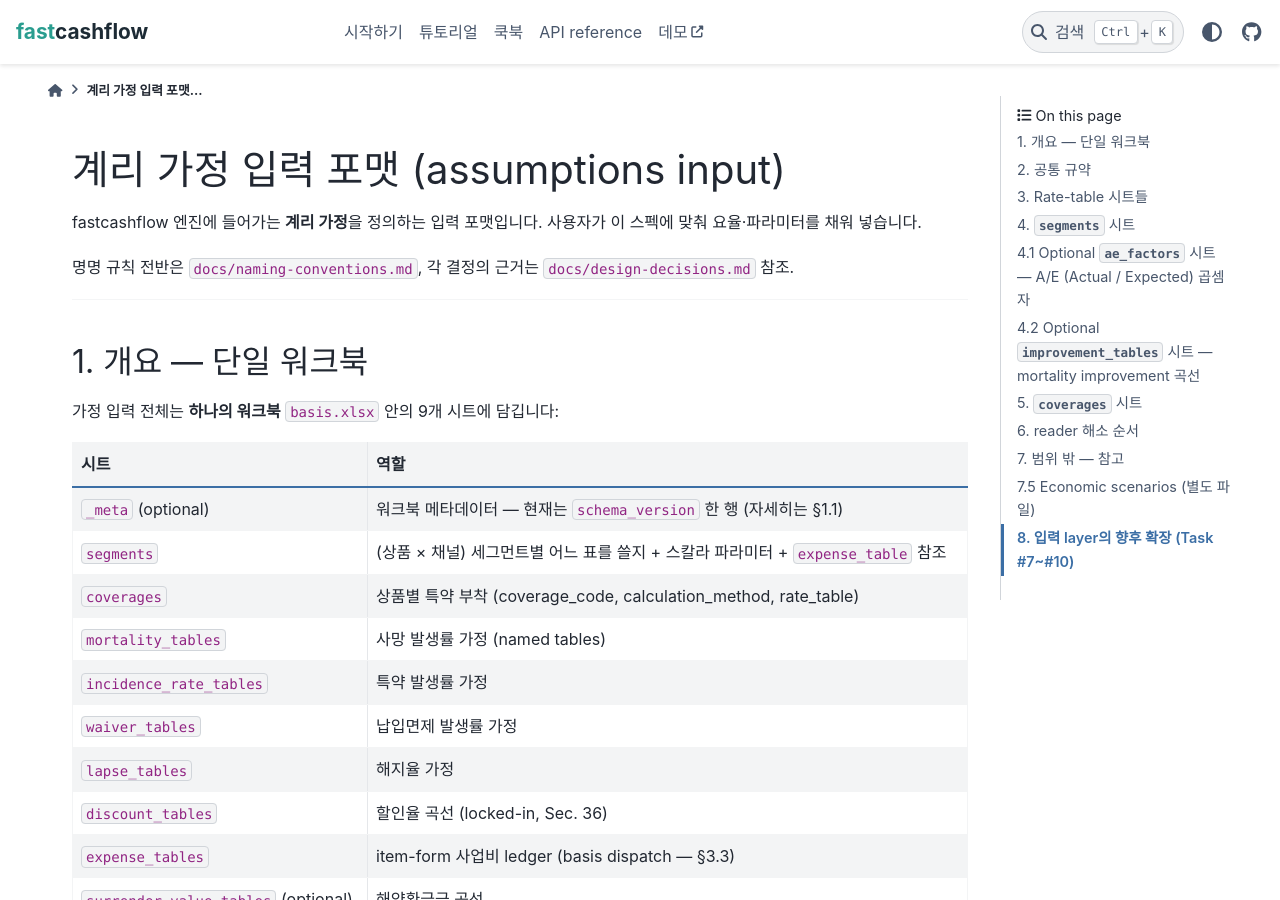
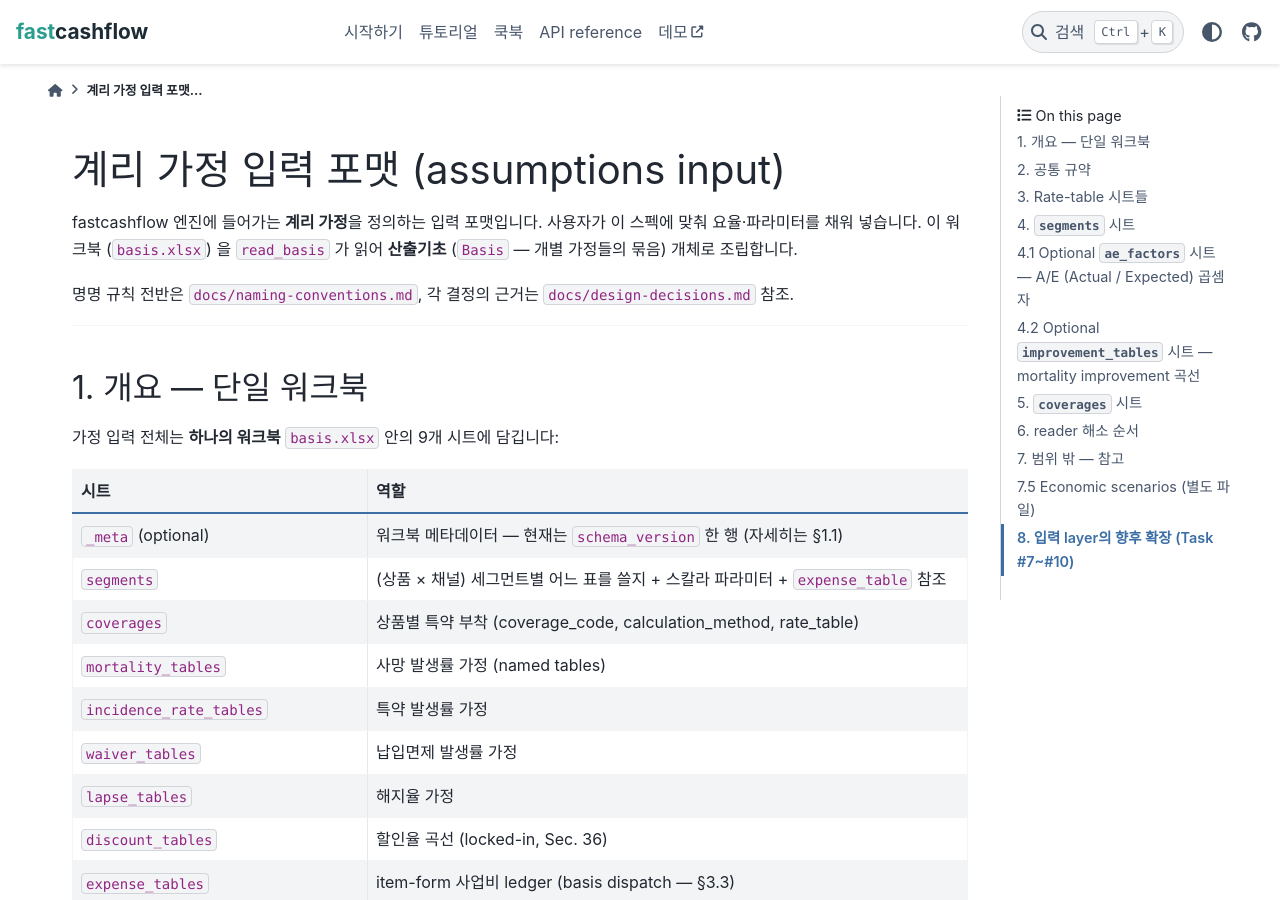
Before and after one commit to seokhoonj/fastcashflow, a Sphinx documentation site: the page built from docs/assumptions-format.md, in a window 1280 px wide and 900 px high. Built offline with Sphinx 7.4.7 and the PyData theme 0.15.4, drawn with Linux system fonts in a browser that asks for light colours.

Commit message:
docs: gloss Basis as 산출기초 (not 산출기초율)
산출기초율 reads as a pricing-rate term (예정이율 / 예정사망률 /
예정사업비율) and is too narrow for Basis, which bundles every assumption
(mortality, lapse, morbidity, expense, discount, inflation, ...) and serves
valuation / K-ICS / pricing / experience-study alike. Use the broader
산출기초 for the Basis bundle and 가정 for an individual assumption, and add
the Basis (산출기초) gloss where the object is first introduced.

```diff
--- a/docs/assumptions-format.md
+++ b/docs/assumptions-format.md
@@ -1,7 +1,9 @@
 # 계리 가정 입력 포맷 (assumptions input)
 
 fastcashflow 엔진에 들어가는 **계리 가정**을 정의하는 입력 포맷입니다.
-사용자가 이 스펙에 맞춰 요율·파라미터를 채워 넣습니다.
+사용자가 이 스펙에 맞춰 요율·파라미터를 채워 넣습니다. 이 워크북
+(`basis.xlsx`) 을 `read_basis` 가 읽어 **산출기초** (`Basis` — 개별
+가정들의 묶음) 개체로 조립합니다.
 
 명명 규칙 전반은 `docs/naming-conventions.md`, 각 결정의 근거는
 `docs/design-decisions.md` 참조.
```
Also changed, not shown: docs/cookbook/_shared/inputs_and_api.md (+7 -5 lines), docs/design-decisions.md (+2 -2 lines), docs/naming-conventions.md (+2 -2 lines).
